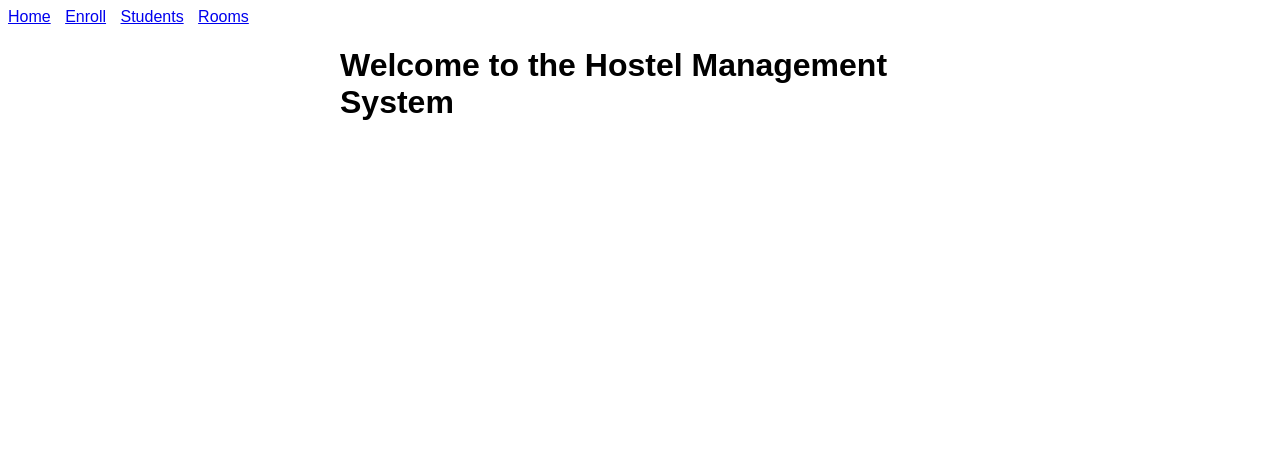
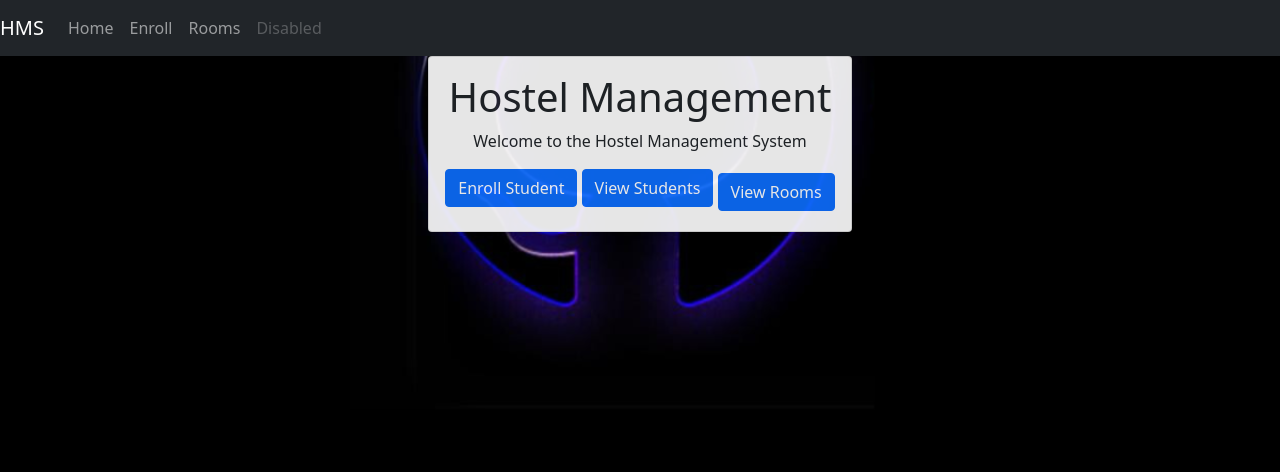
Before and after one commit to Ctoic/Hostel-Management-System-Using-Flask, a Flask app: page / in a window 1280 px wide. Shown: the top 472 px of the page. Run offline with Flask 3, Linux system fonts and the light colour scheme.

Commit message:
frontend was updated

```diff
--- a/app.py
+++ b/app.py
@@ -48,4 +48,4 @@
     return render_template('rooms.html', rooms=all_rooms)
 
 if __name__ == '__main__':
-    app.run(debug=False)
+    app.run(debug=True)
--- a/models.py
+++ b/models.py
@@ -6,7 +6,6 @@
     id = db.Column(db.Integer, primary_key=True)
     name = db.Column(db.String(100), nullable=False)
     room_id = db.Column(db.Integer, db.ForeignKey('room.id'), nullable=False)
-    fee_paid = db.Column(db.Boolean, default=False)
 
 class Room(db.Model):
     id = db.Column(db.Integer, primary_key=True)
--- a/static/style.css
+++ b/static/style.css
@@ -1,5 +1,6 @@
 body {
     font-family: Arial, sans-serif;
+    color: aliceblue;
 }
 
 nav {
--- a/templates/base.html
+++ b/templates/base.html
@@ -3,27 +3,48 @@
 <head>
     <meta charset="UTF-8">
     <meta name="viewport" content="width=device-width, initial-scale=1.0">
-    <title>Hostel Management</title>
-    <link rel="stylesheet" href="{{ url_for('static', filename='style.css') }}">
+    <title>{% block title %}Hostel Management{% endblock %}</title>
+    <link href="https://cdn.jsdelivr.net/npm/bootstrap@5.1.3/dist/css/bootstrap.min.css" rel="stylesheet">
+    <nav class="navbar navbar-expand-lg navbar-dark bg-dark">
+      <a class="navbar-brand" href="#">HMS</a>
+      <button class="navbar-toggler" type="button" data-toggle="collapse" data-target="#navbarNav" aria-controls="navbarNav" aria-expanded="false" aria-label="Toggle navigation">
+        <span class="navbar-toggler-icon"></span>
+      </button>
+      <div class="collapse navbar-collapse" id="navbarNav">
+        <ul class="navbar-nav">
+          <li class="nav-item active">
+            <a class="nav-link" href="">Home </a>
+          </li>
+          <li class="nav-item">
+            <a class="nav-link" href="#">Enroll</a>
+          </li>
+          <li class="nav-item">
+            <a class="nav-link" href="#">Rooms</a>
+          </li>
+          <li class="nav-item">
+            <a class="nav-link disabled" href="#">Disabled</a>
+          </li>
+        </ul>
+      </div>
+    </nav>
+
+    <style>
+        body {
+            background-image: url('{{ url_for('static', filename='images/gh.png') }}');
+            background-size: cover;
+            background-position: center;
+            background-repeat: repeat;
+        }
+
+        .card {
+            opacity: 0.9;
+        }
+    </style>
 </head>
 <body>
-    <nav>
-        <a href="{{ url_for('index') }}">Home</a>
-        <a href="{{ url_for('enroll') }}">Enroll</a>
-        <a href="{{ url_for('students') }}">Students</a>
-        <a href="{{ url_for('rooms') }}">Rooms</a>
-    </nav>
     <div class="container">
-        {% with messages = get_flashed_messages(with_categories=true) %}
-          {% if messages %}
-            <ul class="flashes">
-            {% for category, message in messages %}
-              <li class="{{ category }}">{{ message }}</li>
-            {% endfor %}
-            </ul>
-          {% endif %}
-        {% endwith %}
         {% block content %}{% endblock %}
     </div>
+    <script src="https://cdn.jsdelivr.net/npm/bootstrap@5.1.3/dist/js/bootstrap.bundle.min.js"></script>
 </body>
 </html>
--- a/templates/enroll.html
+++ b/templates/enroll.html
@@ -12,6 +12,7 @@
         {{ form.room_number.label }}<br>
         {{ form.room_number() }}
     </p>
+
     <p>{{ form.submit() }}</p>
 </form>
 {% endblock %}
--- a/templates/index.html
+++ b/templates/index.html
@@ -1,5 +1,17 @@
 {% extends 'base.html' %}
 
+{% block title %}Home{% endblock %}
+
 {% block content %}
-<h1>Welcome to the Hostel Management System</h1>
+<div class="d-flex justify-content-center">
+    <div class="card text-center">
+        <div class="card-body">
+            <h1 class="card-title">Hostel Management</h1>
+            <p class="card-text">Welcome to the Hostel Management System</p>
+            <a href="{{ url_for('enroll') }}" class="btn btn-primary mb-2">Enroll Student</a>
+            <a href="{{ url_for('students') }}" class="btn btn-primary mb-2">View Students</a>
+            <a href="{{ url_for('rooms') }}" class="btn btn-primary">View Rooms</a>
+        </div>
+    </div>
+</div>
 {% endblock %}
```
Also changed, not shown: templates/students.html (+25 -0 lines), instance/hostel.db, static/images/Github.gif (added), static/images/gh.png (added).
